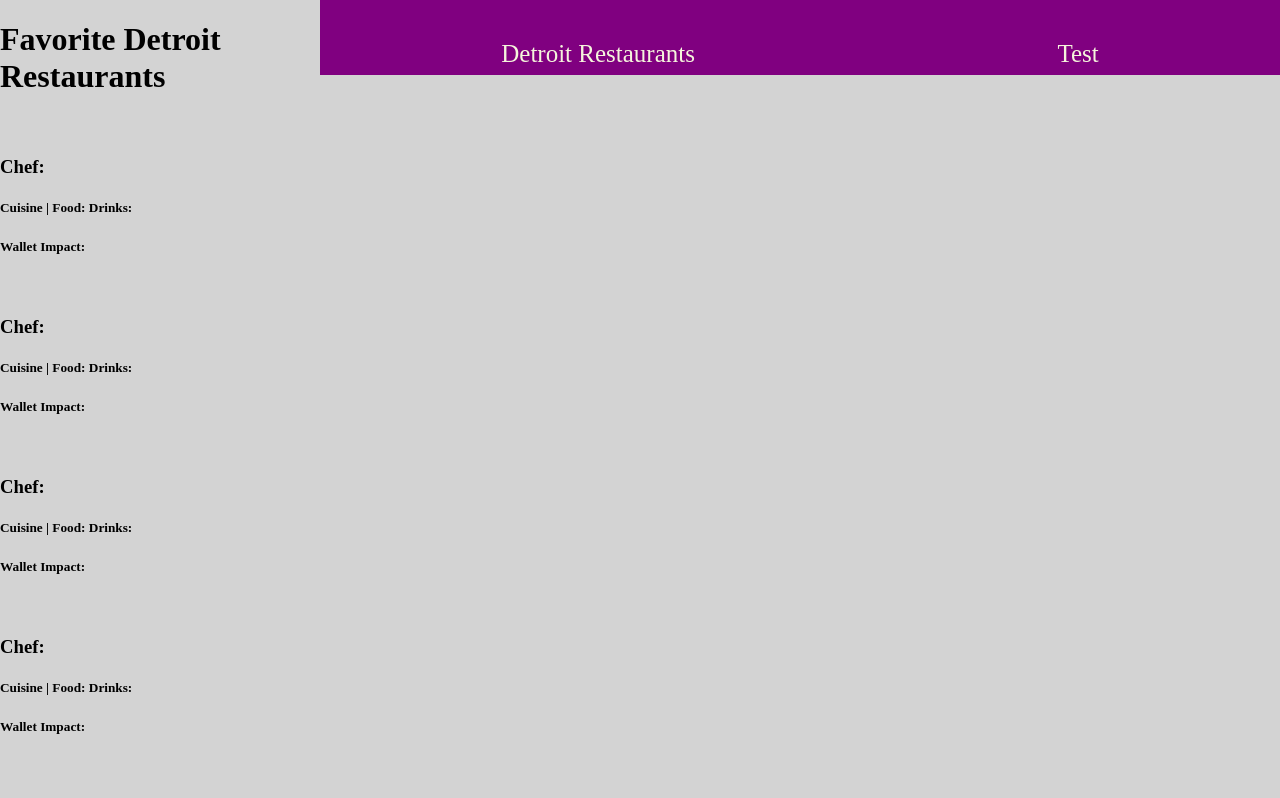
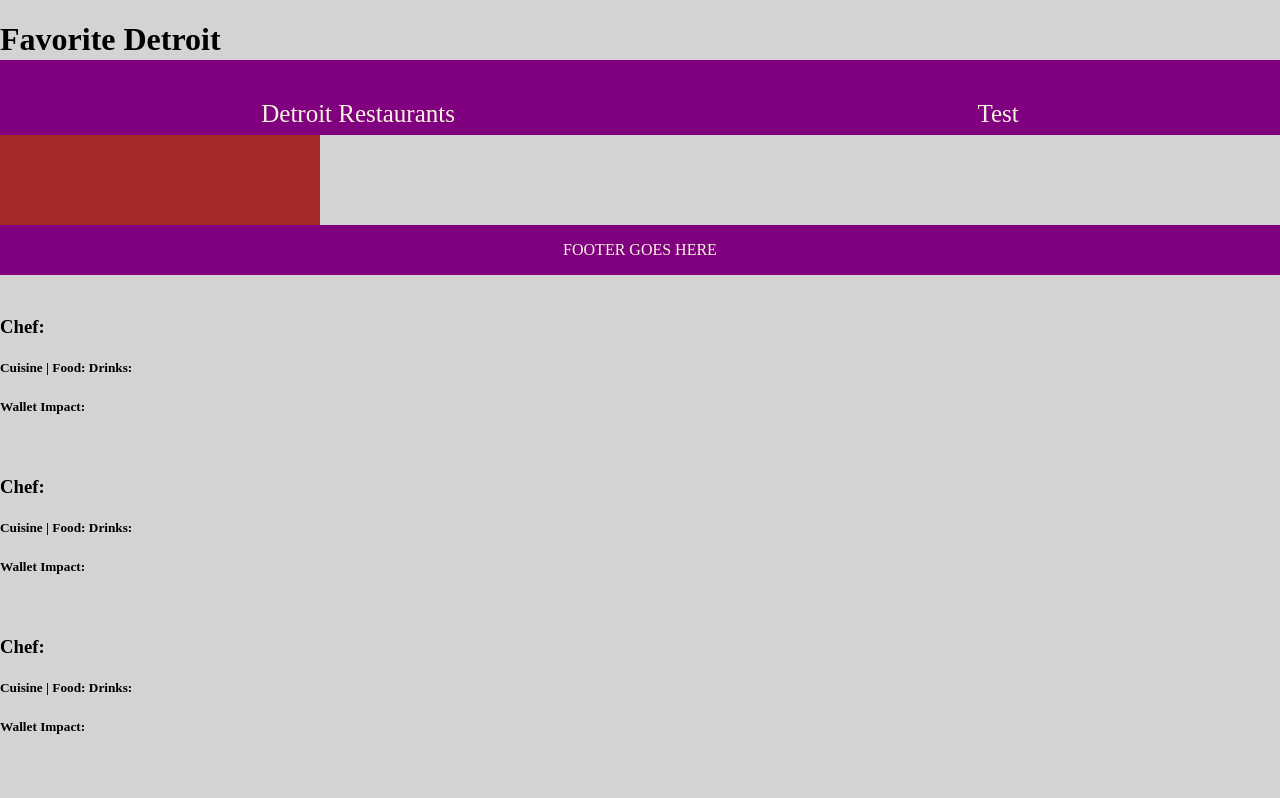
Before and after one commit to EmilyEDet/detroit-restaurants, a React (Vite) app: page / in a window 1280 px wide. Shown: the top 798 px of the page. Built offline with nearby package versions, Linux system fonts and the light colour scheme.

Commit message:
push with more ugly css

```diff
--- a/index.html
+++ b/index.html
@@ -15,5 +15,13 @@
         <div>Test</div>
       </section>
     </nav>
+    <main class="flex-ctr">
+      <div></div>
+    </main>
+    <footer class="flex-ctr">
+      <div class="footer-text">
+        <p>FOOTER GOES HERE</p>
+      </div>
+    </footer>
   </body>
 </html>
--- a/src/App.css
+++ b/src/App.css
@@ -21,3 +21,50 @@
   margin: 40px;
   color: beige;
 }
+
+section {
+  display: flex;
+}
+
+main {
+  background-color: brown;
+  color: white;
+  font-size: 12px;
+}
+
+footer {
+  background-color: purple;
+  color: beige;
+}
+
+.flex-ctr {
+  display: flex;
+  flex-direction: row;
+  justify-content: space-around;
+  align-items: center;
+}
+
+.main-text {
+  display: flex;
+}
+
+.rule-text {
+  display: flex;
+  flex-direction: row;
+}
+
+.rule-text h3 {
+  text-align: center;
+  font-size: 18px;
+  color: black;
+}
+
+.rule-text h5 {
+  text-align: left;
+  font-size: 12px;
+}
+
+nav,
+footer {
+  grid-column: span 2;
+}
```
